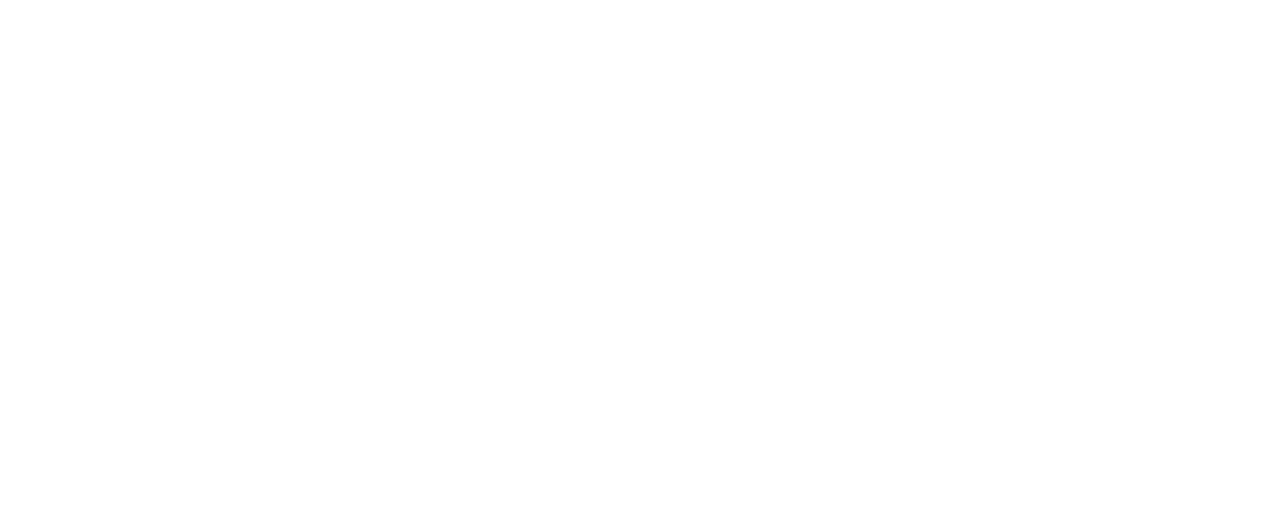
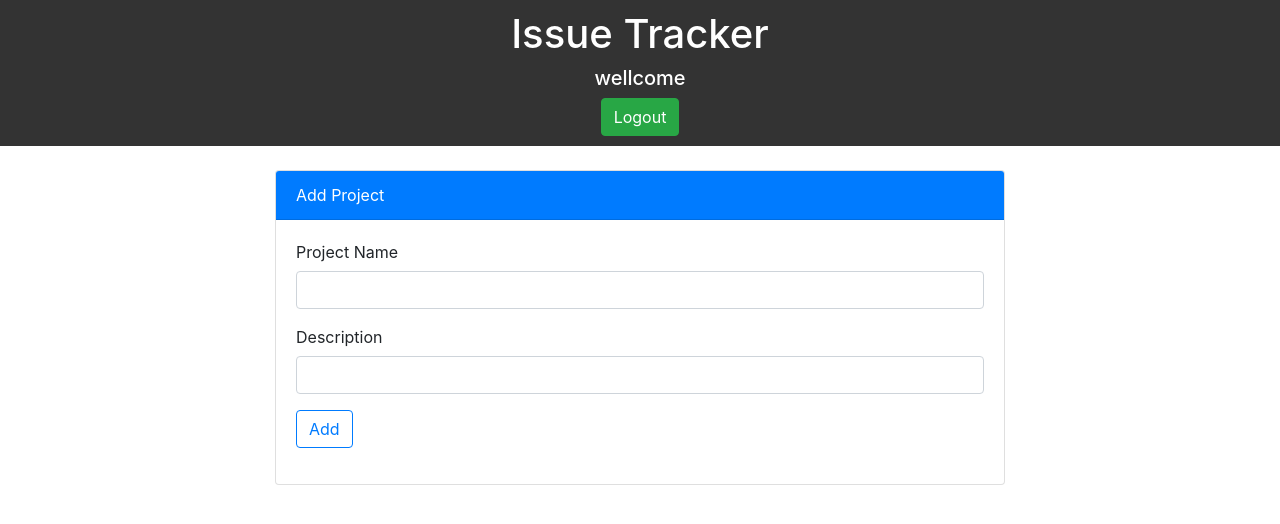
Before and after one commit to RavinduDilshan/Issue-Tracker, a Vue app: page /addpro in a window 1280 px wide. Shown: the top 524 px of the page. Built offline with nearby package versions, Linux system fonts and the light colour scheme.

Commit message:
add project interface

```diff
--- /dev/null
+++ b/src/components/AddProject.vue
@@ -0,0 +1,90 @@
+<template>
+<div>
+<Header />
+
+    <div>
+        <b-container>
+      <b-row class="justify-content-md-center mt-4">
+        <b-col col md="8">
+          <b-card header="Add Project"
+            header-bg-variant="primary"
+            header-text-variant="white"
+          >
+            <b-card-text>
+              <b-form @submit="onSubmit">
+
+                <!-- projectname -->
+                <b-form-group
+
+                label="Project Name"
+                >
+                <b-form-input v-model="projectname" required></b-form-input>
+                </b-form-group>
+
+
+                <!-- description -->
+                <b-form-group
+
+                label="Description"
+                >
+                <b-form-input v-model="description" required></b-form-input>
+                </b-form-group>
+
+
+
+                <!-- submit -->
+                <b-form-group>
+                  <b-button type="submit" variant="outline-primary">Add</b-button>
+                </b-form-group>
+
+              </b-form>
+            </b-card-text>
+
+
+          </b-card>
+        </b-col>
+      </b-row>
+
+
+
+
+    </b-container>
+    </div>
+
+
+
+
+   </div>
+</template>
+
+<script>
+import Header from './layout/Header'
+export default {
+    name:'AddProject',
+     components:{
+        Header
+    },
+    data(){
+    return{
+      projectname:'',
+      description:''
+
+    }
+  },
+
+  methods:{
+      onSubmit(){
+          event.preventDefault()
+          alert(this.projectname + ' ' + this.description)
+
+      }
+  }
+
+
+
+}
+</script>
+
+<style scoped>
+
+</style>
--- a/src/components/Udash.vue
+++ b/src/components/Udash.vue
@@ -15,6 +15,7 @@
     <table style="width:100%">
   <tr>
     <th>Project Name</th>
+    <th>Description</th>
     <th>Status</th>
     <th>Case Count</th>
     <th>Issue Count</th>
@@ -22,6 +23,7 @@
   </tr>
   <tr v-for="item in list" v-bind:key="item.projectId">
     <td>{{item.projectName}}</td>
+    <td>{{item.description}}</td>
     <td>{{item.status}}</td>
     <td>{{item.caseCount}}</td>
     <td>{{item.IssueCount}}</td>
--- a/src/main.js
+++ b/src/main.js
@@ -7,6 +7,7 @@
 import ProjectPage from './components/ProjectPage'
 import CasePage from './components/CasePage'
 import IssuePage from './components/IssuePage'
+import AddProject from './components/AddProject'
 import axios from 'axios'
 import VueAxios from 'vue-axios'
 
@@ -30,7 +31,8 @@
   {path:'/userdash',component:Udash},
   {path:'/propage/:id',component:ProjectPage},
   {path:'/case/:id',component:CasePage},
-  {path:'/issue/:id',component:IssuePage}
+  {path:'/issue/:id',component:IssuePage},
+  {path:'/addpro',component:AddProject}
 
 
 ];
```
